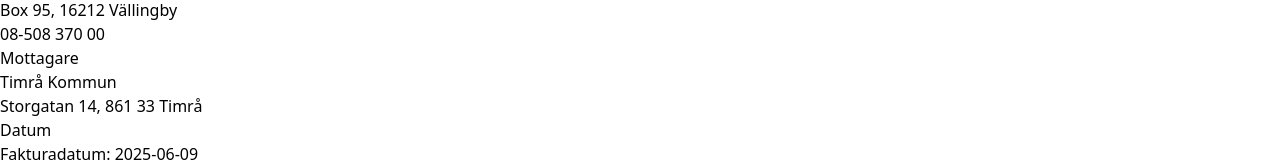
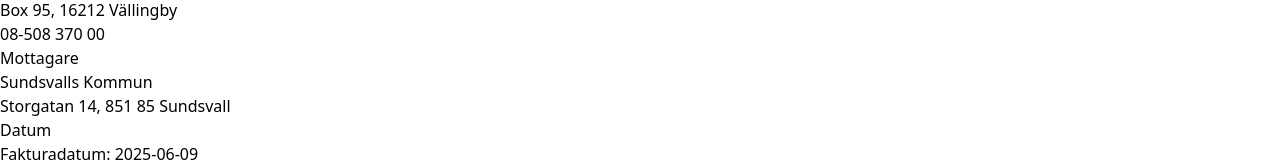
Before and after one commit to rcn123/vostra-invoice-web, a React app in the folder frontend/: page /vostra-invoice/demo/invoice/1 in a window 1280 px wide. Shown: the part 194-362 px from the top of the page. Built offline with nearby package versions, Linux system fonts and the light colour scheme; the HTML template or start-up script is replaced by a standard one.

Commit message:
Replace Timrå with Sundsvall in mock data

```diff
--- a/frontend/src/data/mockInvoices.ts
+++ b/frontend/src/data/mockInvoices.ts
@@ -60,8 +60,8 @@
       phone: '08-508 370 00'
     },
     buyer: {
-      name: 'Timrå Kommun',
-      address: 'Storgatan 14, 861 33 Timrå'
+      name: 'Sundsvalls Kommun',
+      address: 'Storgatan 14, 851 85 Sundsvall'
     },
     lines: [
       {
@@ -127,8 +127,8 @@
       phone: '08-123 456 78'
     },
     buyer: {
-      name: 'Timrå Kommun',
-      address: 'Storgatan 14, 861 33 Timrå'
+      name: 'Sundsvalls Kommun',
+      address: 'Storgatan 14, 851 85 Sundsvall'
     },
     lines: [
       {
@@ -184,8 +184,8 @@
       phone: '060-12 34 56'
     },
     buyer: {
-      name: 'Timrå Kommun',
-      address: 'Storgatan 14, 861 33 Timrå'
+      name: 'Sundsvalls Kommun',
+      address: 'Storgatan 14, 851 85 Sundsvall'
     },
     lines: [
       {
```
